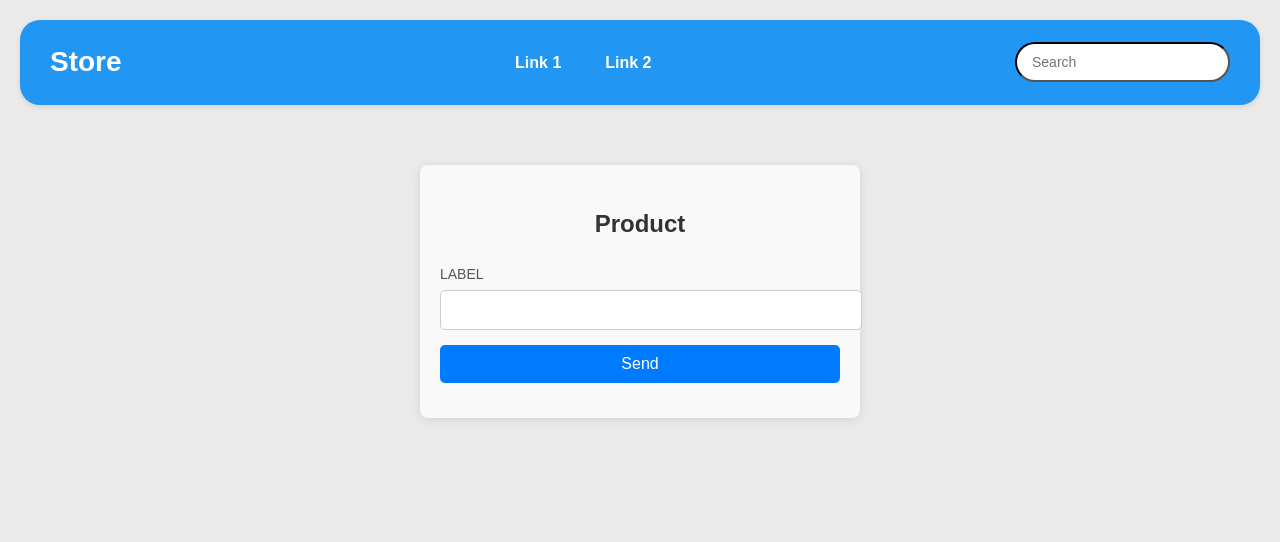
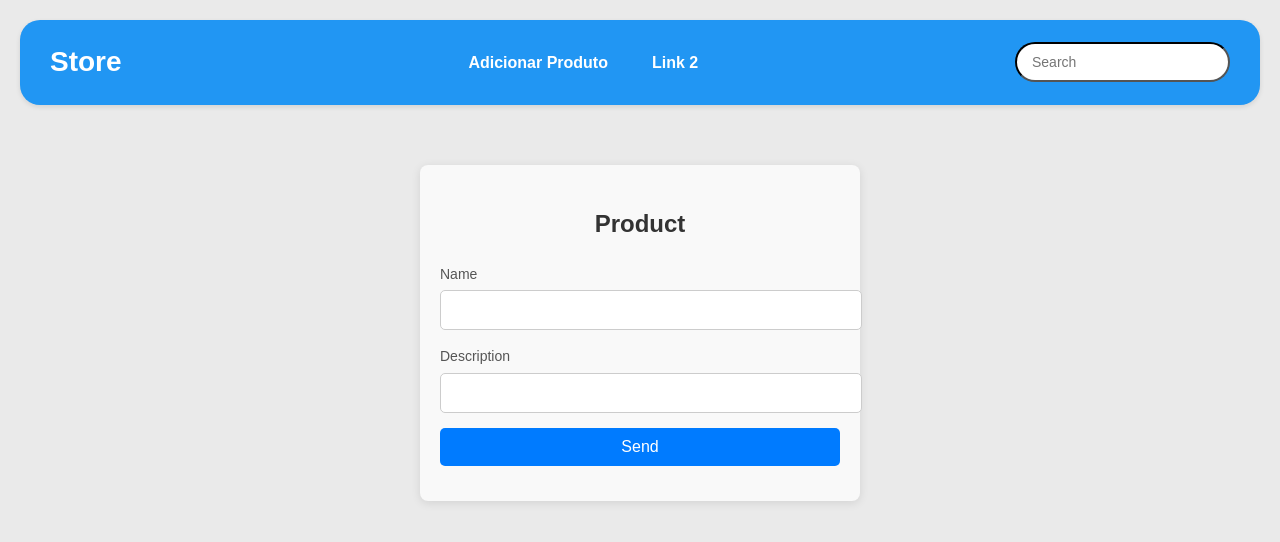
Before and after one commit to Gabriel-Maxsy/Sistema_De_Loja, a Django app: page /product/create/ in a window 1280 px wide. Shown: the top 542 px of the page. Run offline with Django 5.2, Linux system fonts and the light colour scheme.

Commit message:
Usando request.method e request.POST para saber quando o formulário é postado.

```diff
--- a/base_templates/global/partials/_header.html
+++ b/base_templates/global/partials/_header.html
@@ -8,7 +8,7 @@
         <ul class="menu-list">
 
             <li class="menu-item">
-                <a href="" class="menu-link">Link 1</a>
+                <a href="{% url "store:create" %}" class="menu-link">Adicionar Produto</a> <!--MUDAR ISSO DEPOIS-->
             </li>
 
             <li class="menu-item">
--- a/store/templates/store/create.html
+++ b/store/templates/store/create.html
@@ -4,15 +4,21 @@
 <div class="form-wrapper">
     <h2>Product</h2>
 
-    <form action="" method="POST" enctype="multipart/form-data">
+    <form action="{% url 'store:create' %}" method="POST" enctype="multipart/form-data">
 
         {% csrf_token %}
 
         <div class="form-content">
             <div class="form-group">
-                <label for="id_first_name">LABEL</label>
-                <input type="text" name="first_name" maxlength="255" id="id_first_name">
+                <label for="id_name">Name</label>
+                <input type="text" name="name" maxlength="255" id="id_name">
             </div>
+
+            <div class="form-group">
+                <label for="id_description">Description</label>
+                <input type="text" name="description" maxlength="255" id="id_description">
+            </div>
+
         </div>
 
         <div class="form-content">
--- a/store/views/product_forms.py
+++ b/store/views/product_forms.py
@@ -4,9 +4,20 @@ from django.shortcuts import get_object_or_404, redirect, render
 from store.models import Product
 
 def create(request):
+    if request.method == 'POST':
+        print()
+        print(request.method)
+        print(request.POST.get('name'))
+        print(request.POST.get('description'))
+        print()
+
     context = {
 
     }
+
+    print()
+    print(request.method)
+    print()
 
     return render(
         request,
```
